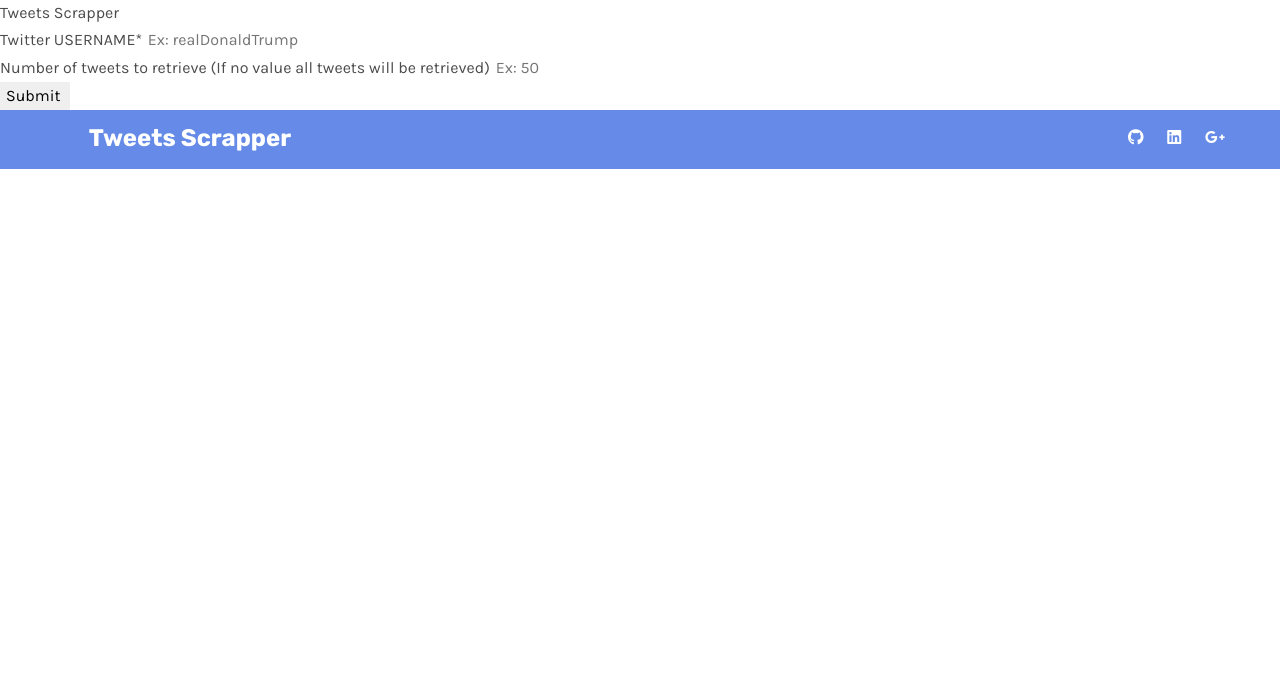
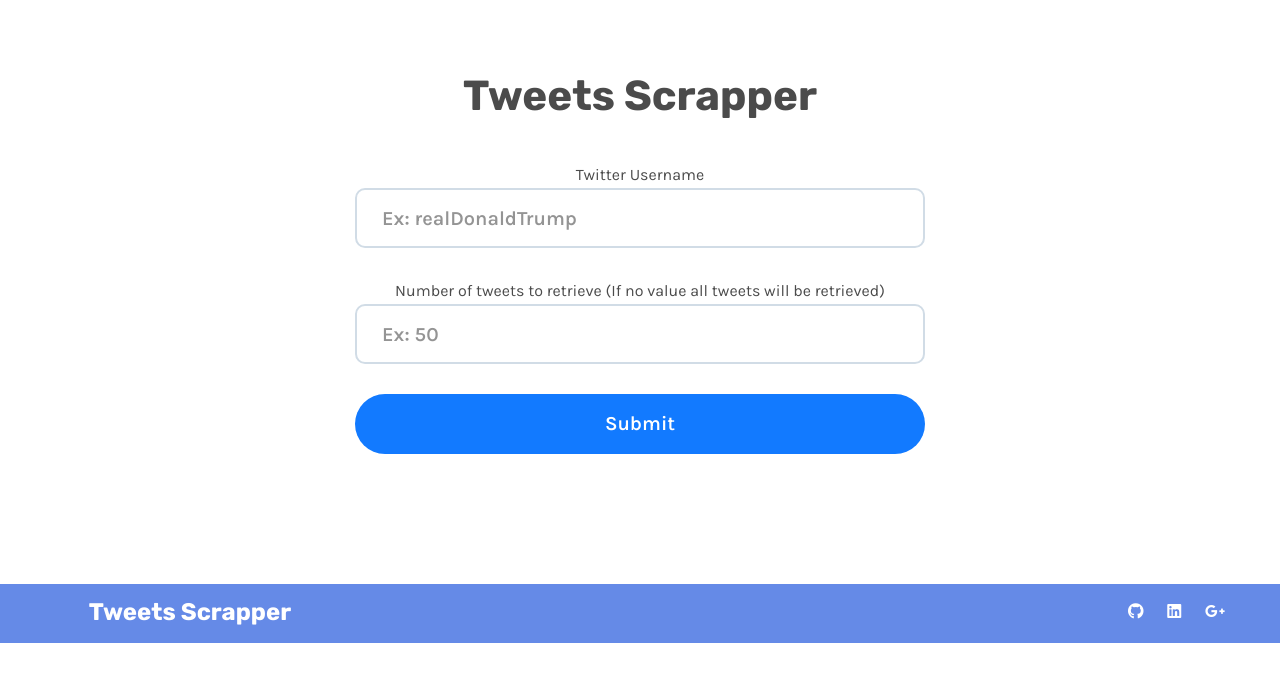
Before and after one commit to hnodaro/tweets-sniffer, a Flask app: template tweets_scrapper/templates/index.html in a window 1280 px wide. Shown: the top 682 px of the page. Run offline with Flask 2, Linux system fonts and the light colour scheme; the template is opened without the code that fills it, so the values that code supplies are empty; some libraries are stand-ins or nearby versions.

Commit message:
Delete old index.html file

```diff
--- a/tweets_scrapper/routes.py
+++ b/tweets_scrapper/routes.py
@@ -19,8 +19,8 @@
             return render_template('result.html', username=username, tables=[res.to_html(justify='center', render_links=True, border =0, classes='table table-striped table-bordered table-hover',index = False, header="true")])
         else:
             err = "Username: "+ username + " doesn't exist on Twitter "
-            return render_template('index_.html', error = err)
-    return render_template('index_.html')
+            return render_template('index.html', error = err)
+    return render_template('index.html')
 
 @app.route('/download', methods=['GET', 'POST'])
 def download():
--- a/tweets_scrapper/templates/index.html
+++ b/tweets_scrapper/templates/index.html
@@ -1,38 +1,26 @@
 {% extends 'base.html' %}
 
 {% block content %}
+<section class="pt-50 pb-100 bg-light text-center contact_2">
+	<div class="container px-xl-0">
+		<form action="/" method="post">
+			<div class="row justify-content-center">
+				<div class="col-xl-6 col-lg-8 col-md-10">
+					<h2 class="mt-20 mb-40 small">Tweets Scrapper</h2>
+					<label for="username">Twitter Username</label>
+					<input type="text"
+						class="input mb-30 w-full lg radius10 border-gray focus-action-1 color-heading placeholder-heading text-left"
+						id="username" name="username" required placeholder="Ex: realDonaldTrump">
+					<label for="limit">Number of tweets to retrieve (If no value all tweets will be retrieved)</label>
+					<input type="number"
+						class="input mb-30 w-full lg radius10 border-gray focus-action-1 color-heading placeholder-heading text-left"
+						name="limit" placeholder="Ex: 50">
 
-<div class="container-contact100">
-    <div class="wrap-contact100">
-        <form class="contact100-form validate-form" method = "POST" action="/">
-            <span class="contact100-form-title">
-                Tweets Scrapper
-            </span>
+					<button id="btnFetch" type="submit" class="btn mb-30 lg w-full action-1">Submit</button>
+				</div>
+		</form>
+	</div>
+	</div>
+</section>
 
-            <div class="wrap-input100 validate-input bg1" data-validate="Please type a Twitter Username">
-
-                <span class="label-input100">Twitter USERNAME*</span>
-                <input class="input100" type="text" name="username" required placeholder="Ex: realDonaldTrump">
-                {% if error %}
-                    <div class="alert alert-danger" role="alert">
-                        {{error}}
-                    </div>
-                {% endif %}
-            </div>
-
-            <div class="wrap-input100 validate-input bg1 " data-validate="Enter the number of tweets to retrieve*">
-                <span class="label-input100">Number of tweets to retrieve (If no value all tweets will be retrieved)</span>
-                <input class="input100" type="number" name="limit" placeholder="Ex: 50">
-            </div>
-            <div class="container-contact100-form-btn">
-                <button class="contact100-form-btn" id="btnFetch" type="submit">
-                    <span>
-                        Submit
-                        <i class="fa fa-long-arrow-right m-l-7" aria-hidden="true"></i>
-                    </span>
-                </button>
-            </div>
-        </form>
-    </div>
-</div>
 {% endblock %}
```
Also changed, not shown: tweets_scrapper/templates/index_.html (deleted, +0 -26 lines).
